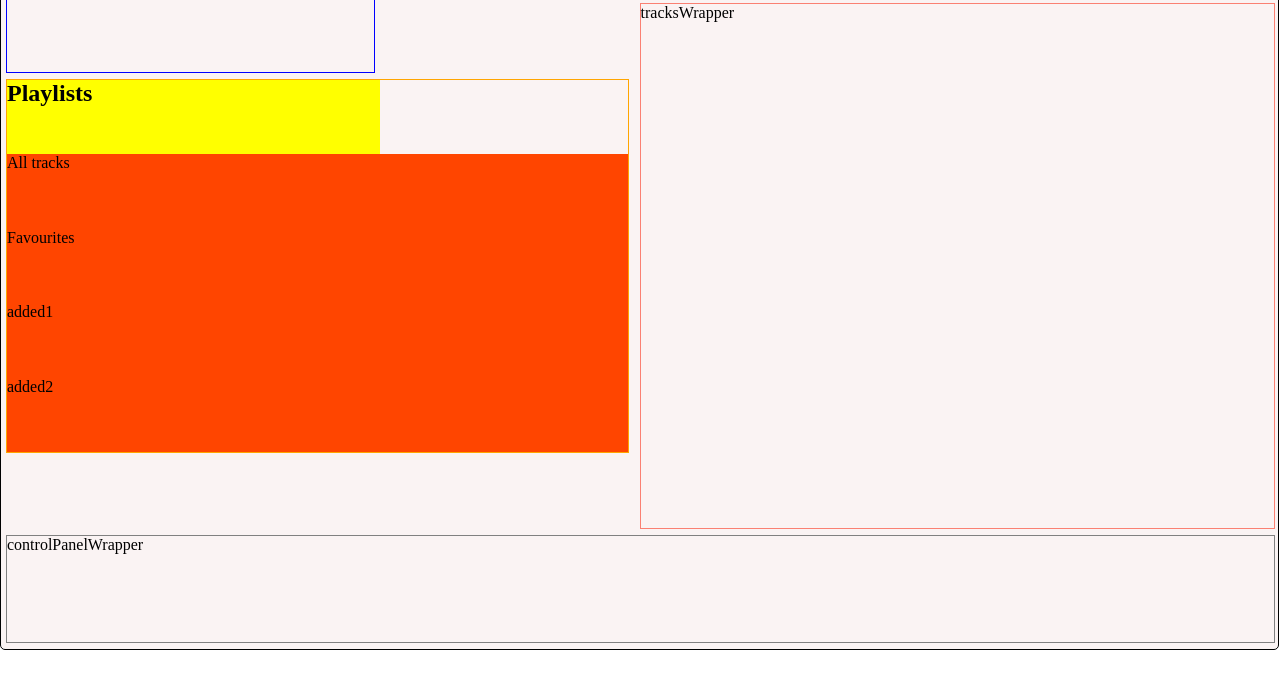
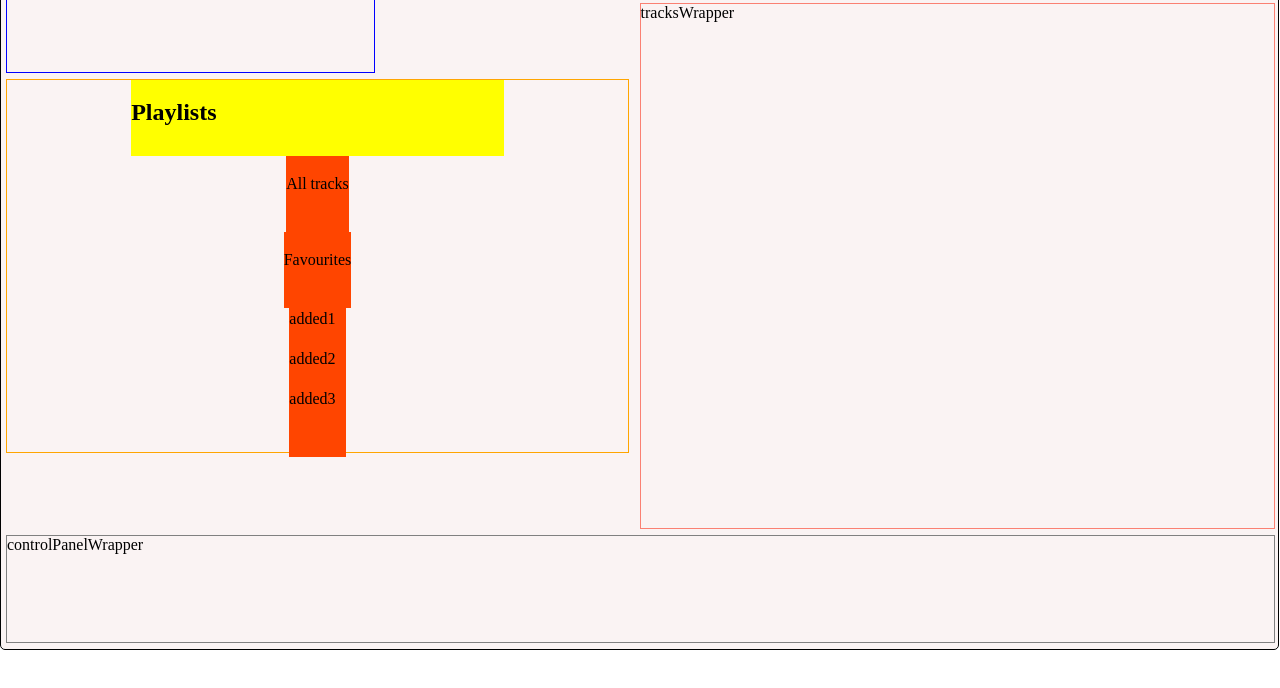
Before and after one commit to martinsmitnya/FoxPlayer, a website: page public/index.html in a window 1280 px wide. Shown: the part 112-800 px from the top of the page. Drawn offline with Linux system fonts and the light colour scheme.

Commit message:
playlistWrapper styled

```diff
--- a/public/style.css
+++ b/public/style.css
@@ -38,18 +38,21 @@
   width: 100%;
   grid-column: 1/3;
   grid-row: 3/4;
+  justify-items: center;
 }
 
 /* PlaylistWrapper */
 .playlistsWrapper h2 {
   width: 60%;
-  height: 20%;
+  height: 10%;
   background-color: yellow;
+  padding: 3.125% 0;
 }
 
 .playlistsWrapper p {
   background-color: orangered;
-  height:20%;
+  height:10%;
+  padding: 3.125% 0;
 }
 
 /* Added playlists */
@@ -65,7 +68,9 @@
 }
   /* elements */
 .addedPlaylistsWrapper p {
-  height: 50%;
+  height:25%;
+  padding: 3.23% 0;
+
 }
 /* Added playlists */
 /* PlaylistWrapper */
```
